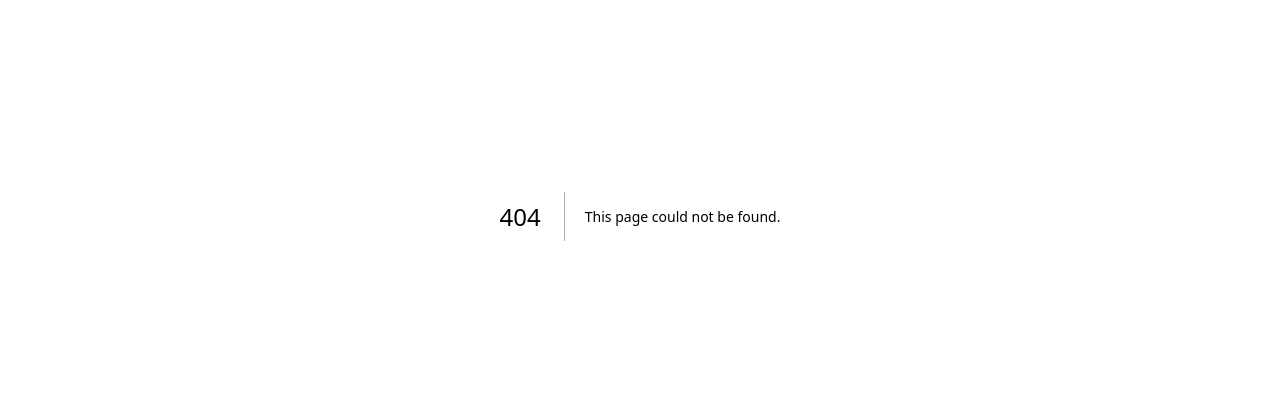
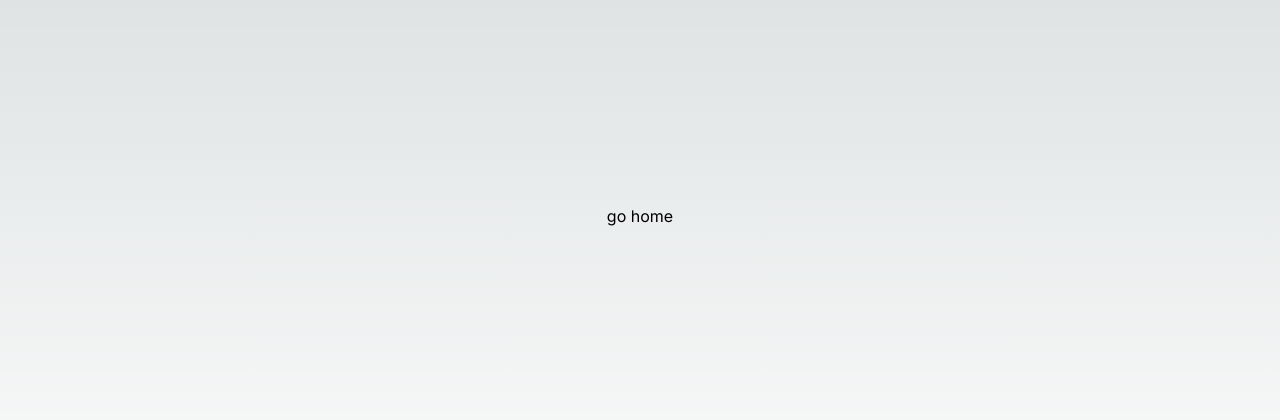
Before and after one commit to danielbuva/lekong1, a Next.js app: page /loaders in a window 1280 px wide. Before the commit this address had no page. Shown: the part 184-604 px from the top of the page. Built offline with nearby package versions, Linux system fonts and the light colour scheme.

Commit message:
feat: init loader page

```diff
--- /dev/null
+++ b/app/loaders/page.tsx
@@ -0,0 +1,9 @@
+import Link from "next/link";
+
+export default function LoaderPage() {
+  return (
+    <div className="min-h-screen items-center flex justify-center">
+      <Link href="/">go home</Link>
+    </div>
+  );
+}
--- a/app/page.tsx
+++ b/app/page.tsx
@@ -2,6 +2,7 @@
 
 import { TrackballControls } from "@react-three/drei";
 import dynamic from "next/dynamic";
+import Link from "next/link";
 import { Suspense } from "react";
 
 const VialModel = dynamic(
@@ -50,6 +51,7 @@ export default function Page() {
       <div className="absolute flex place-items-center before:absolute before:h-[300px] before:w-[480px] before:-translate-x-1/2 before:rounded-full before:bg-gradient-radial before:from-white before:to-transparent before:blur-2xl before:content-[''] after:absolute after:-z-20 after:h-[180px] after:w-[240px] after:translate-x-1/3 after:bg-gradient-conic after:from-sky-200 after:via-blue-200 after:blur-2xl after:content-[''] before:dark:bg-gradient-to-br before:dark:from-transparent before:dark:to-blue-700 before:dark:opacity-10 after:dark:from-sky-900 after:dark:via-[#0141ff] after:dark:opacity-40 before:lg:h-[360px] z-[-1]">
         <div className="w-44 h-9 relative dark:drop-shadow-[0_0_0.3rem_#ffffff70] dark:invert"></div>
       </div>
+      <Link href="/loaders">loaders</Link>
       <View className="min-h-screen sm:w-full">
         <Suspense fallback={null}>
           <VialModel />
```
